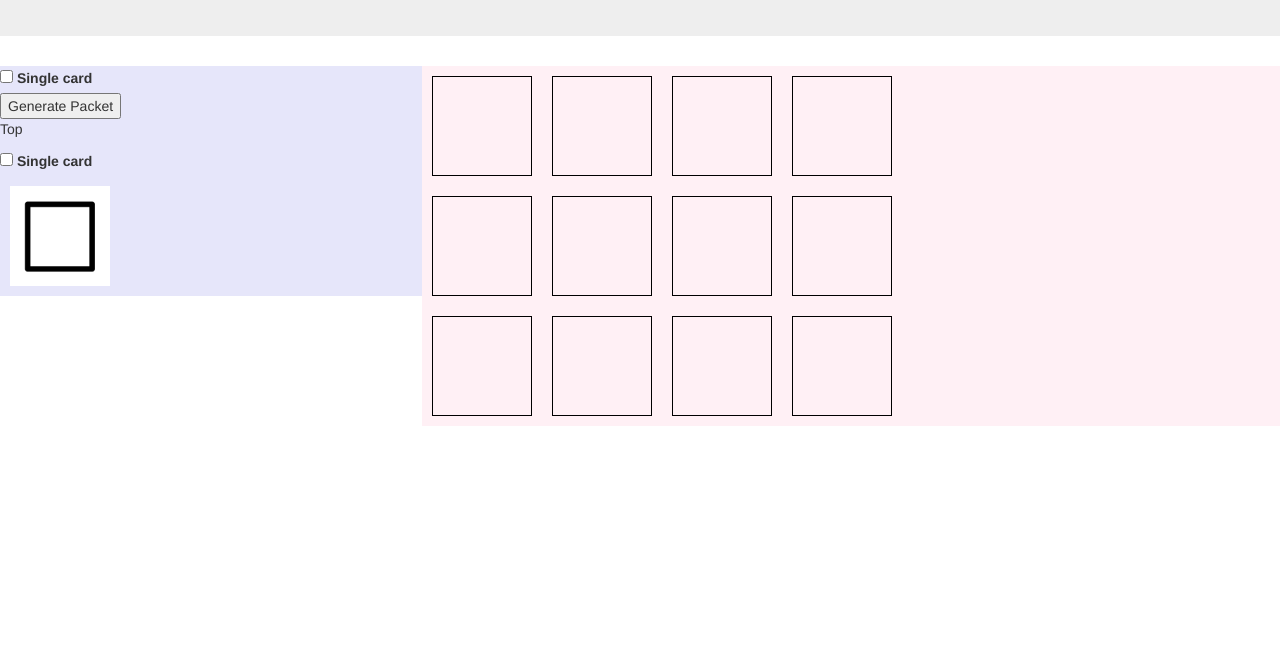
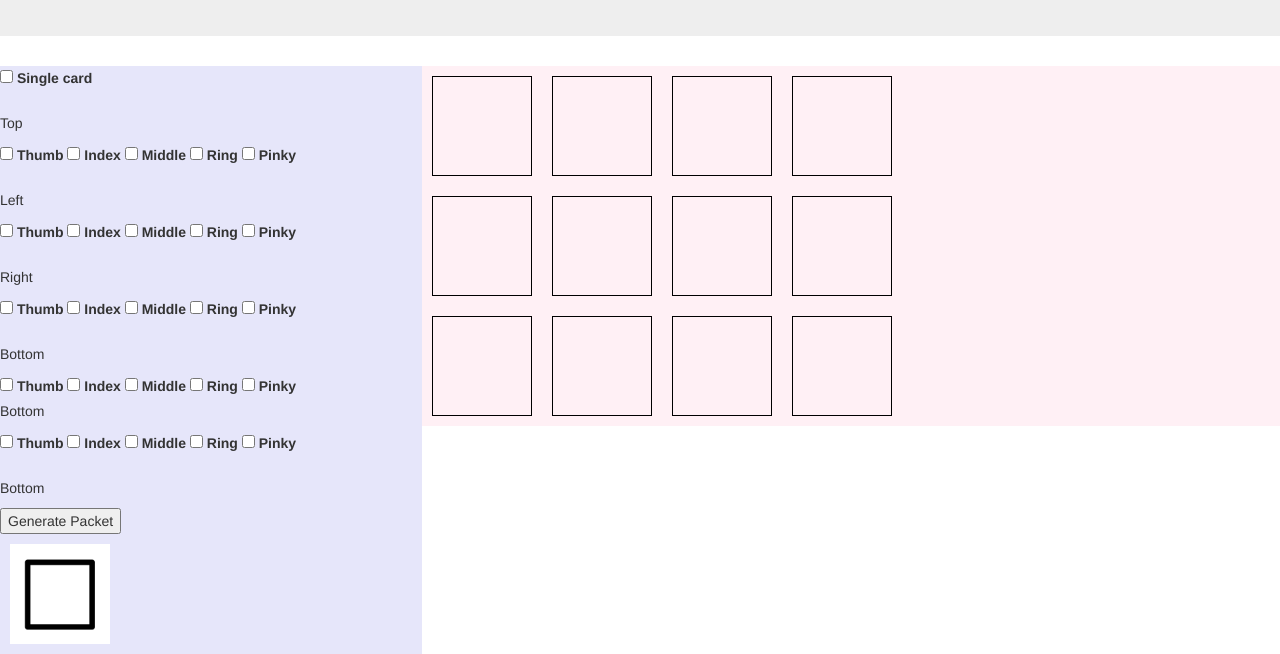
Before and after one commit to HunterSandlin/Cardistry-Grid-Notation-Website, a plain HTML site: page index.html in a window 1280 px wide. Shown: the part 159-813 px from the top of the page. Drawn offline with nearby package versions, Linux system fonts and the light colour scheme.

Commit message:
Added finger placement options for packets

```diff
--- a/index.html
+++ b/index.html
@@ -18,10 +18,75 @@
 
         <input type="checkbox" class="options" id="singleCard" name="singleCard" value="singleCard">
         <label for="singleCard">Single card</label><br />
+        <br />
+        <p>Top</p>
+        <input type="checkbox" class="options" id="top-thumb" name="top-thumb" value="top-thumb">
+        <label for="top-thumb">Thumb</label>
+        <input type="checkbox" class="options" id="top-index" name="top-index" value="top-index">
+        <label for="top-index">Index</label>
+        <input type="checkbox" class="options" id="top-middle" name="top-middle" value="top-middle">
+        <label for="top-middle">Middle</label>
+        <input type="checkbox" class="options" id="top-ring" name="top-ring" value="top-ring">
+        <label for="top-ring">Ring</label>
+        <input type="checkbox" class="options" id="top-pinky" name="top-pinky" value="top-pinky">
+        <label for="top-pinky">Pinky</label>
+        <br />
+        <br />
+        <p>Left</p>
+        <input type="checkbox" class="options" id="left-thumb" name="left-thumb" value="left-thumb">
+        <label for="left-thumb">Thumb</label>
+        <input type="checkbox" class="options" id="left-index" name="left-index" value="left-index">
+        <label for="left-index">Index</label>
+        <input type="checkbox" class="options" id="left-middle" name="left-middle" value="left-middle">
+        <label for="left-middle">Middle</label>
+        <input type="checkbox" class="options" id="left-ring" name="left-ring" value="left-ring">
+        <label for="left-ring">Ring</label>
+        <input type="checkbox" class="options" id="left-pinky" name="left-pinky" value="left-pinky">
+        <label for="left-pinky">Pinky</label>
+        <br />
+        <br />
+        <p>Right</p>
+        <input type="checkbox" class="options" id="right-thumb" name="right-thumb" value="right-thumb">
+        <label for="right-thumb">Thumb</label>
+        <input type="checkbox" class="options" id="right-index" name="right-index" value="right-index">
+        <label for="right-index">Index</label>
+        <input type="checkbox" class="options" id="right-middle" name="right-middle" value="right-middle">
+        <label for="right-middle">Middle</label>
+        <input type="checkbox" class="options" id="right-ring" name="right-ring" value="right-ring">
+        <label for="right-ring">Ring</label>
+        <input type="checkbox" class="options" id="right-pinky" name="right-pinky" value="right-pinky">
+        <label for="right-pinky">Pinky</label>
+        <br />
+        <br />
+        <p>Bottom</p>
+        <input type="checkbox" class="options" id="bottom-thumb" name="bottom-thumb" value="bottom-thumb">
+        <label for="bottom-thumb">Thumb</label>
+        <input type="checkbox" class="options" id="bottom-index" name="bottom-index" value="bottom-index">
+        <label for="bottom-index">Index</label>
+        <input type="checkbox" class="options" id="bottom-middle" name="bottom-middle" value="bottom-middle">
+        <label for="bottom-middle">Middle</label>
+        <input type="checkbox" class="options" id="bottom-ring" name="bottom-ring" value="bottom-ring">
+        <label for="bottom-ring">Ring</label>
+        <input type="checkbox" class="options" id="bottom-pinky" name="bottom-pinky" value="bottom-pinky">
+        <label for="bottom-pinky">Pinky</label>
+        <br />
+        <p>Bottom</p>
+        <input type="checkbox" class="options" id="bottom-thumb" name="bottom-thumb" value="bottom-thumb">
+        <label for="bottom-thumb">Thumb</label>
+        <input type="checkbox" class="options" id="bottom-index" name="bottom-index" value="bottom-index">
+        <label for="bottom-index">Index</label>
+        <input type="checkbox" class="options" id="bottom-middle" name="bottom-middle" value="bottom-middle">
+        <label for="bottom-middle">Middle</label>
+        <input type="checkbox" class="options" id="bottom-ring" name="bottom-ring" value="bottom-ring">
+        <label for="bottom-ring">Ring</label>
+        <input type="checkbox" class="options" id="bottom-pinky" name="bottom-pinky" value="bottom-pinky">
+        <label for="bottom-pinky">Pinky</label>
+        <br />
+
+        <br />
+        <p>Bottom</p>
+
         <input type="button" value="Generate Packet" id="generatePacket"> <br />
-        <p>Top</p>
-        <input type="checkbox" class="options" id="singleCard" name="singleCard" value="singleCard">
-        <label for="singleCard">Single card</label><br />
 
       <div class="div_pickup" ondrop="drop(event)" ondragover="allowDrop(event)">
         <img src="packets/nullPacket.png" class="generatedPicture" draggable="true" ondragstart="drag(event)" id="drag1" width="100%">
```
